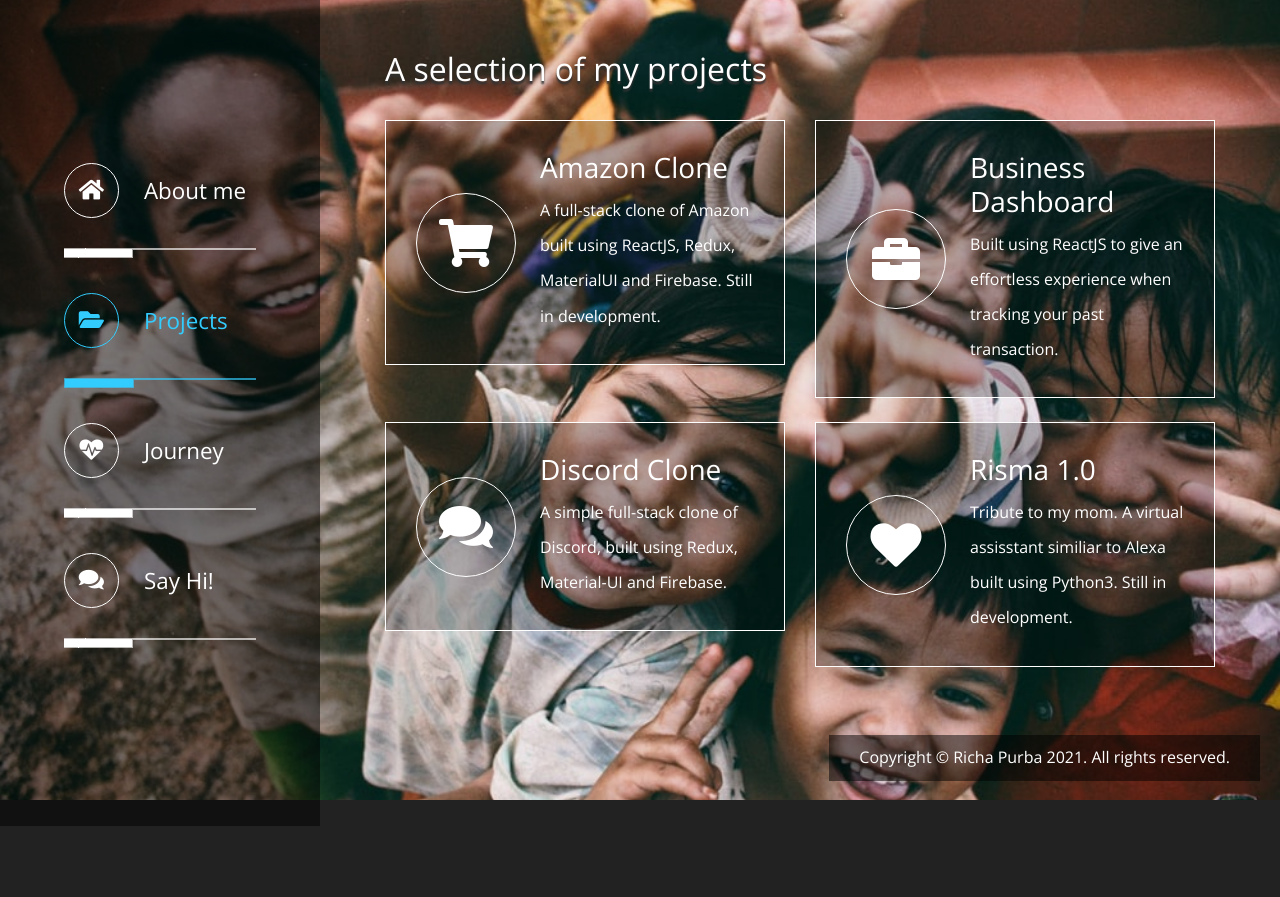
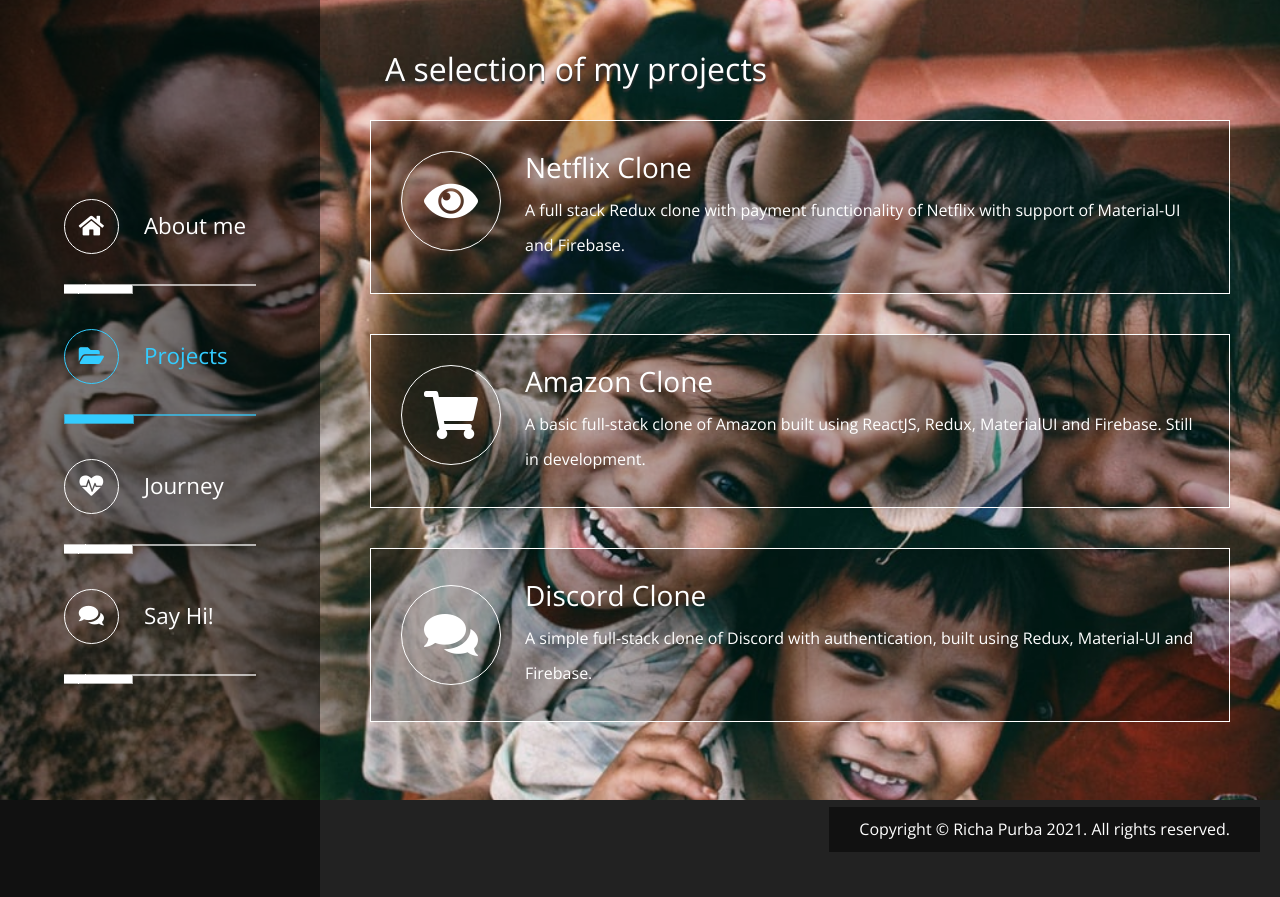
Before and after one commit to richapurba/richa-1st, a website: page index.html in a window 1280 px wide. Both pictures are taken after a click on the link "Projects". Before the commit the page ends 826 px from the top, so only its background shows below. Drawn offline with nearby package versions, Linux system fonts and the light colour scheme; files that its build step writes are made by us from their sources.

Commit message:
Update content

```diff
--- a/index.html
+++ b/index.html
@@ -86,48 +86,38 @@
 						</div>
 					</section>
 
-					<!-- section 3 -->
+					<!-- section 2 -->
 					<section id="tm-section-3" class="tm-section">
 						<div class="row mb-4">
 							<header class="col-xl-12"><h2 class="tm-text-shadow">A selection of my projects</h2></header>
 						</div>
 						<div class="row">
-							<div class="col-sm-12 col-md-6 col-lg-12 col-xl-6 mb-4">
-								<div class="media tm-bg-transparent-black tm-border-white">
-									<i class="fa fa-shopping-cart tm-icon-circled tm-icon-media"></i>
+
+							<div class="tm-bg-transparent-black tm-border-white" id="flex-set">
+								<i class="fa fa-eye tm-icon-circled tm-icon-media"></i>
 									<div class="media-body">
-										<a target="blank" href="https://AmazonClone.ichapurba13.repl.co"><h3>Amazon Clone</h3></a>
-										<p>A full-stack clone of <a href="https://amazon.com">Amazon</a> built using ReactJS, Redux, MaterialUI and Firebase. Still in development.</p>
+										<a target="blank" href="https://netflix-clone-peach.vercel.app/"><h3>Netflix Clone</h3></a>
+										<p>A full stack Redux clone with payment functionality of <a href="https://netflix.com">Netflix</a> with support of Material-UI and Firebase.</p>
 									</div>
-								</div>
 							</div>
-							<div class="col-sm-12 col-md-6 col-lg-12 col-xl-6 mb-4">
-								<div class="media tm-bg-transparent-black tm-border-white">
-									<i class="fas fa-briefcase mr-4 tm-icon-circled tm-icon-media"></i>
+
+							<div class="tm-bg-transparent-black tm-border-white" id="flex-set">
+								<i class="fa fa-shopping-cart tm-icon-circled tm-icon-media"></i>
 									<div class="media-body">
-										<a target="blank" href="https://BusinessDashboard.ichapurba13.repl.co"><h3>Business Dashboard</h3></a>
-										<p>Built using ReactJS to give an effortless experience when tracking your past transaction.</p>
+										<a target="blank" href="https://amazon-clone-roan.vercel.app/"><h3>Amazon Clone</h3></a>
+										<p>A basic full-stack clone of <a href="https://amazon.com">Amazon</a> built using ReactJS, Redux, MaterialUI and Firebase. Still in development.</p>
 									</div>
-								</div>
 							</div>
-							<div class="col-sm-12 col-md-6 col-lg-12 col-xl-6 mb-4">
-								<div class="media tm-bg-transparent-black tm-border-white">
-									<i class="fa fa-comments mr-4 tm-icon-circled tm-icon-media"></i>
+
+							<div class="media tm-bg-transparent-black tm-border-white" id="flex-set">
+								<i class="fa fa-comments mr-4 tm-icon-circled tm-icon-media"></i>
 									<div class="media-body">
 										<a target="blank" href="https://discord-clone-mu.vercel.app/"><h3>Discord Clone</h3></a>
-										<p>A simple full-stack clone of <a href="https://amazon.com">Discord</a>, built using Redux, Material-UI and Firebase.</p>
+										<p>A simple full-stack clone of <a href="https://discord.com">Discord</a> with authentication, built using Redux, Material-UI and Firebase.</p>
 									</div>
-								</div>
 							</div>
-							<div class="col-sm-12 col-md-6 col-lg-12 col-xl-6 mb-4">
-								<div class="media tm-bg-transparent-black tm-border-white">
-									<i class="fa fa-heart mr-4 tm-icon-circled tm-icon-media" aria-hidden="true"></i>
-									<div class="media-body">
-										<a target="blank" href="https://https://github.com/richapurba/Risma-1.0"><h3>Risma 1.0</h3></a>
-										<p>Tribute to my mom. A virtual assisstant similiar to Alexa built using Python3. Still in development.</p>
-									</div>
-								</div>
-							</div>
+
+
 						</div>
 					</section>
 
@@ -246,6 +236,35 @@
 		<script type="text/javascript" src="js/jquery.magnific-popup.min.js"></script>
 		<script type="text/javascript" src="js/jquery.backstretch.min.js"></script>
 		<script type="text/javascript" src="slick/slick.min.js"></script> <!-- Slick Carousel -->
+
+		<!-- Start of Async Drift Code -->
+        <script>
+            "use strict";
+
+            !function() {
+            var t = window.driftt = window.drift = window.driftt || [];
+            if (!t.init) {
+                if (t.invoked) return void (window.console && console.error && console.error("Drift snippet included twice."));
+                t.invoked = !0, t.methods = [ "identify", "config", "track", "reset", "debug", "show", "ping", "page", "hide", "off", "on" ],
+                t.factory = function(e) {
+                return function() {
+                    var n = Array.prototype.slice.call(arguments);
+                    return n.unshift(e), t.push(n), t;
+                };
+                }, t.methods.forEach(function(e) {
+                t[e] = t.factory(e);
+                }), t.load = function(t) {
+                var e = 3e5, n = Math.ceil(new Date() / e) * e, o = document.createElement("script");
+                o.type = "text/javascript", o.async = !0, o.crossorigin = "anonymous", o.src = "https://js.driftt.com/include/" + n + "/" + t + ".js";
+                var i = document.getElementsByTagName("script")[0];
+                i.parentNode.insertBefore(o, i);
+                };
+            }
+            }();
+            drift.SNIPPET_VERSION = '0.3.1';
+            drift.load('wgsiznh585g8');
+        </script>
+        <!-- End of Async Drift Code -->
 
 		<script>
 
@@ -457,33 +476,5 @@
 		}
 
 		</script>
-		<!-- Start of Async Drift Code -->
-		<script>
-		    "use strict";
-
-		    !function() {
-		    var t = window.driftt = window.drift = window.driftt || [];
-		    if (!t.init) {
-			if (t.invoked) return void (window.console && console.error && console.error("Drift snippet included twice."));
-			t.invoked = !0, t.methods = [ "identify", "config", "track", "reset", "debug", "show", "ping", "page", "hide", "off", "on" ],
-			t.factory = function(e) {
-			return function() {
-			    var n = Array.prototype.slice.call(arguments);
-			    return n.unshift(e), t.push(n), t;
-			};
-			}, t.methods.forEach(function(e) {
-			t[e] = t.factory(e);
-			}), t.load = function(t) {
-			var e = 3e5, n = Math.ceil(new Date() / e) * e, o = document.createElement("script");
-			o.type = "text/javascript", o.async = !0, o.crossorigin = "anonymous", o.src = "https://js.driftt.com/include/" + n + "/" + t + ".js";
-			var i = document.getElementsByTagName("script")[0];
-			i.parentNode.insertBefore(o, i);
-			};
-		    }
-		    }();
-		    drift.SNIPPET_VERSION = '0.3.1';
-		    drift.load('wgsiznh585g8');
-		</script>
-		<!-- End of Async Drift Code -->
 	</body>
 </html>
```
